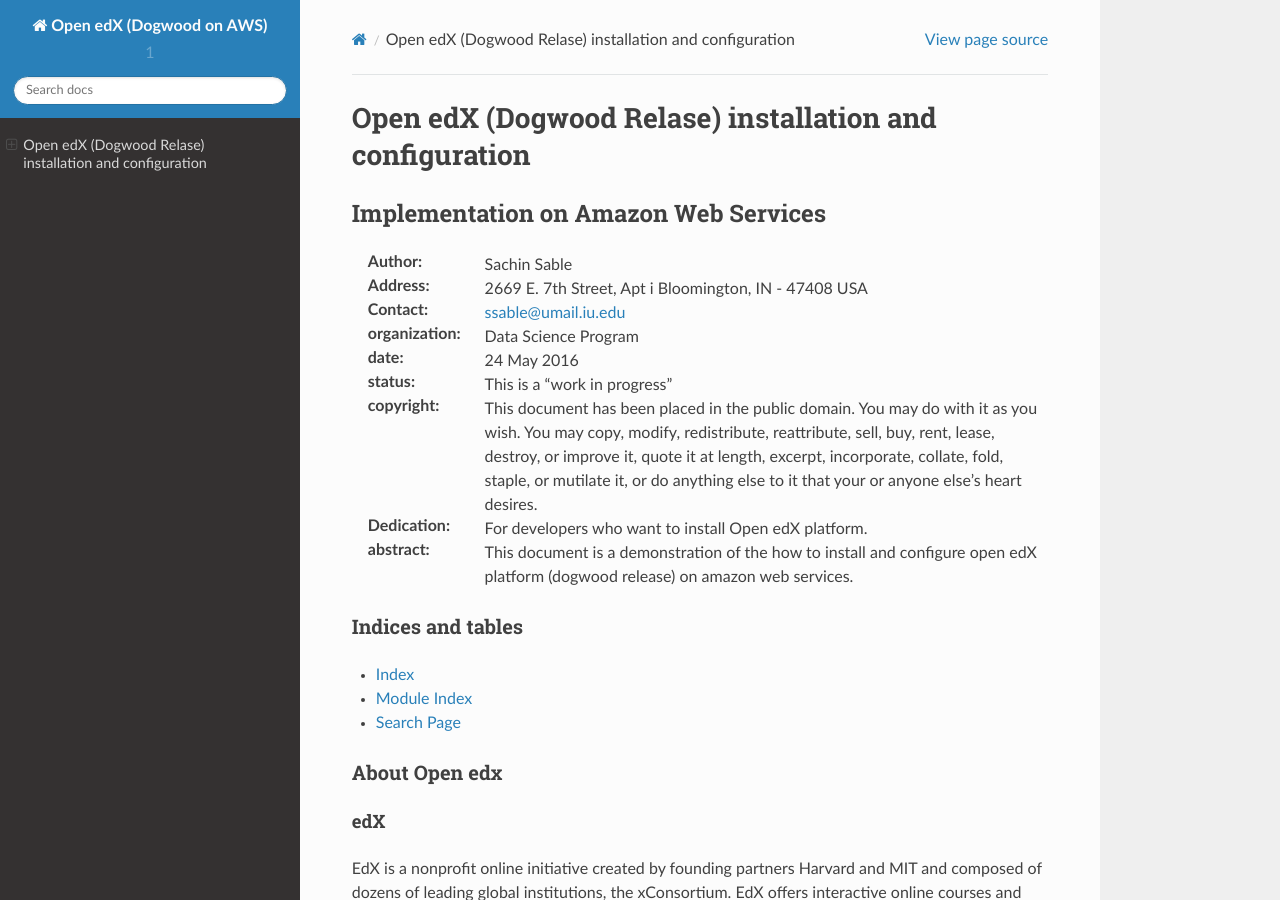
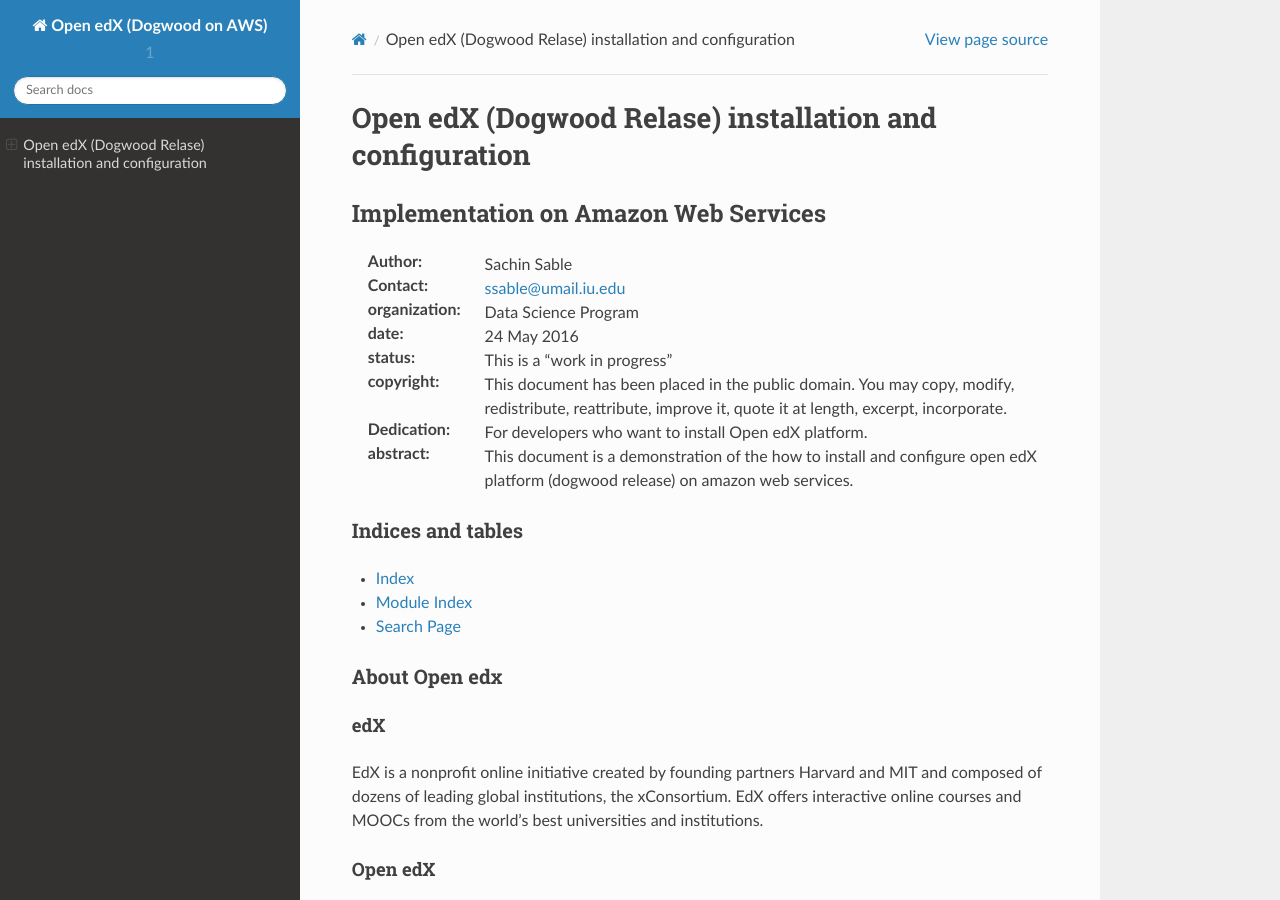
Before and after one commit to ssable94/Open-edX, a Sphinx documentation site: the page built from docs/source/index.rst, in a window 1280 px wide and 900 px high. Built offline with Sphinx 7.4.7 and the Read the Docs theme 2.0.0, drawn with Linux system fonts in a browser that asks for light colours.

Commit message:
removed address

```diff
--- a/docs/source/index.rst
+++ b/docs/source/index.rst
@@ -12,25 +12,13 @@
 -------------------------------------
 
 :Author: Sachin Sable
-:Address: 2669 E. 7th Street, Apt i
-          Bloomington, IN - 47408
-          USA
 :Contact: ssable@umail.iu.edu
 :organization: Data Science Program
 :date: 24 May 2016
 :status: This is a "work in progress"
-:copyright: This document has been placed in the public domain. You
-            may do with it as you wish. You may copy, modify,
-            redistribute, reattribute, sell, buy, rent, lease,
-            destroy, or improve it, quote it at length, excerpt,
-            incorporate, collate, fold, staple, or mutilate it, or do
-            anything else to it that your or anyone else's heart
-            desires.
-
+:copyright: This document has been placed in the public domain. You may copy, modify, redistribute, reattribute, improve it, quote it at length, excerpt, incorporate.
 :Dedication:
-
     For developers who want to install Open edX platform.
-
 :abstract:
 
     This document is a demonstration of the how to install and configure open edX platform (dogwood release) on amazon web services.
```
